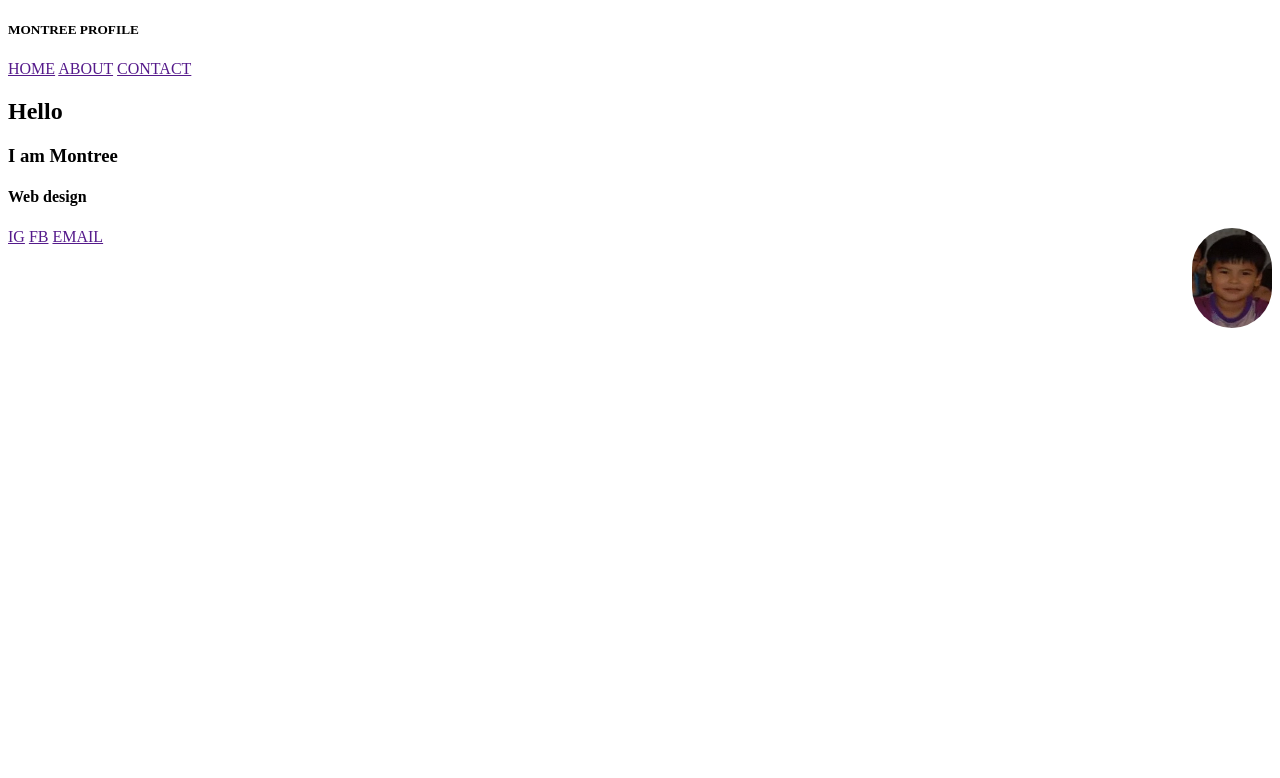
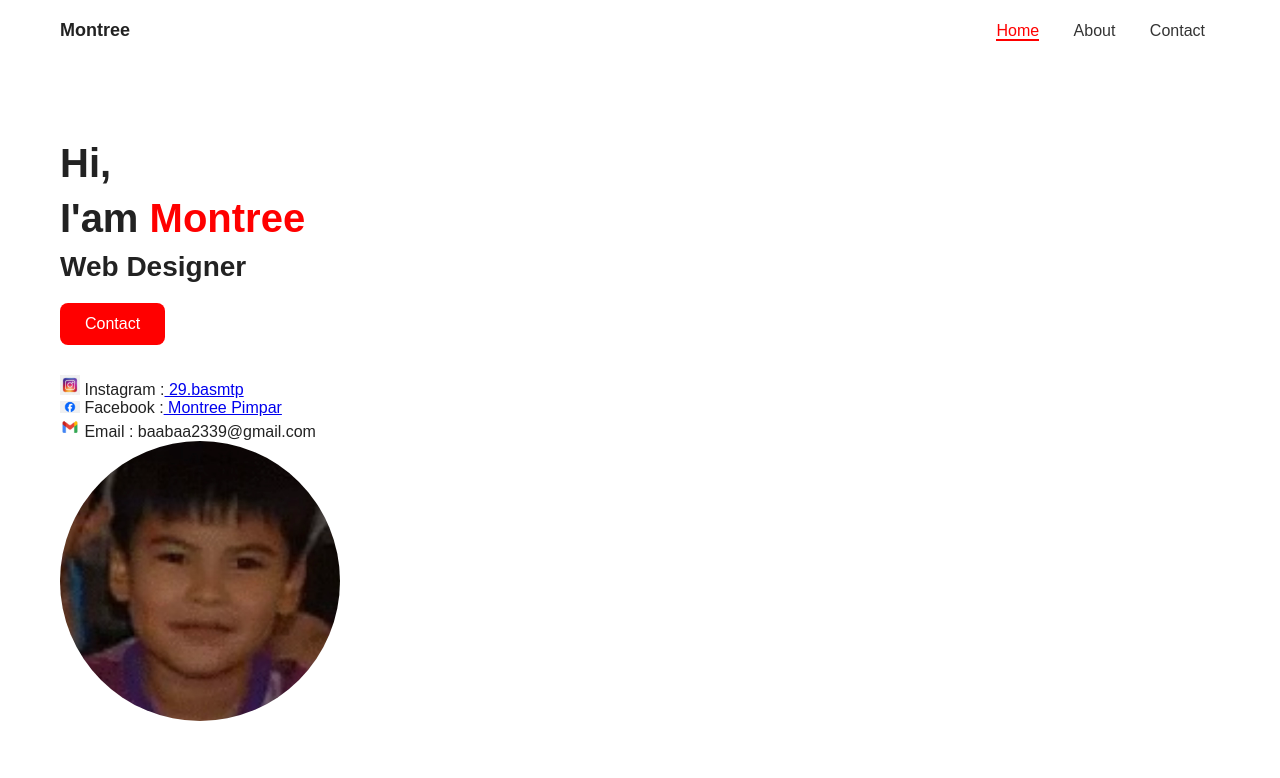
Before and after one commit to Montree56624/webapp68, a plain HTML site: page index.html in a window 1280 px wide. Drawn offline with Linux system fonts and the light colour scheme.

Commit message:
Add files via upload

```diff
--- a/index.html
+++ b/index.html
@@ -1,33 +1,47 @@
 <!DOCTYPE html>
 <html lang="en">
 <head>
-    <meta charset="UTF-8">
-    <meta name="viewport" content="width=device-width, initial-scale=1.0">
-    <title>Document</title>
-    <link rel="stylesheet" href="mystyle.css">
+<meta charset="UTF-8">
+<meta name="viewport" content="width=device-width, initial-scale=1.0">
+<title>Montree Portfolio</title>
+<link rel="stylesheet" href="mystyle.css">
+<link rel="stylesheet" href="https://cdnjs.cloudflare.com/ajax/libs/font-awesome/6.5.0/css/all.min.css">
 </head>
 <body>
-<HEADER>
-    <h5>MONTREE PROFILE</h5>
-</HEADER>
+<header>
+<div class="logo">Montree</div>
 <nav>
-    <a href="">HOME</a>
-    <a href="">ABOUT</a>
-    <a href="">CONTACT</a>
+<a href="" class="active">Home</a>
+<a href="">About</a>
+<a href="">Contact</a>
 </nav>
-    <section>
-    <h2>Hello</h2>
-    <h3> I am Montree</h3>
-    <h4>Web design </h4>
-    <a href="hw.html"><import</a>
-    <aside>
-    <img src="Image.jpg"alt="">
-    </aside>
+</header>
+
+<section class="hero">
+<div class="text-content">
+<h2>Hi,</h2>
+<h2>I'am <span>Montree</span></h2>
+<h3>Web Designer</h3>
+<a href = "hw.html"><button class="btn">Contact</button></a>
+
+<ul style="list-style: none; padding-left: 0;">
+            <li><img src="ดาวน์โหลด.jpg" width="20">
+                Instagram  :<a href="https://www.instagram.com/29.basmtp?igsh=ZmJlcTRqMzU0a2w1&utm_source=qr"> 29.basmtp</a>
+            </li>
+
+            <li><img src="4a4c224a0c6667178bebdfa3b6bdb92b.jpg" width="20">
+                Facebook :<a href="https://www.facebook.com/share/195Rpmqxfg/?mibextid=wwXIfr"> Montree Pimpar </a>
+            </li>
+
+            <li><img src="ดาวน์โหลด (1).jpg" width="20">
+                Email : baabaa2339@gmail.com
+            </li>
+        </ul>
+<aside>
+<div class="img-content img">
+<img src="Image.jpg" alt="Profile">
+</div>
+</aside>
 </section>
-<footer>
-    <a href="">IG</a>
-    <a href="">FB</a>
-    <a href="">EMAIL</a>
-</footer>
 </body>
 </html>
--- a/mystyle.css
+++ b/mystyle.css
@@ -1,11 +1,97 @@
-img{
-    width: 80px;
-    height: 100px;
-    border: 2px;
-    border-color: brown;
-    border-radius: 100px;
+
+* {
+  margin: 0;
+  padding: 0;
+  box-sizing: border-box;
+  font-family: Arial, sans-serif;
 }
-aside {
+
+body {
+  background: #fff;
+  color: #222;
+}
+
+
+header {
+  display: flex;
+  justify-content: space-between;
+  align-items: center;
+  padding: 20px 60px;
+}
+
+.logo {
+  font-weight: bold;
+  font-size: 18px;
+}
+
+nav a {
+  margin: 0 15px;
+  text-decoration: none;
+  color: #333;
+  font-weight: 500;
+}
+
+nav a.active {
+  border-bottom: 2px solid red;
+  color: red;
+}
+
+
+.hero {
+  display: flex;
+  justify-content: space-between;
+  align-items: center;
+  padding: 80px 60px;
+}
+
+.text-content h2 {
+  font-size: 40px;
+  margin-bottom: 10px;
+}
+
+.text-content h2 span {
+  color: red;
+}
+
+.text-content h3 {
+  font-size: 28px;
+  margin-bottom: 20px;
+}
+
+.btn {
+  background: red;
+  color: white;
+  padding: 12px 25px;
+  border: none;
+  border-radius: 8px;
+  cursor: pointer;
+  margin-bottom: 30px;
+  font-size: 16px;
+}
+
+.btn:hover {
+  opacity: 0.85;
+}
+
+.social-icons a {
+  margin-right: 15px;
+  font-size: 20px;
+  color: #333;
+  transition: 0.3s;
+}
+
+.social-icons a:hover {
+  color:red;
+}
+
+
+.img-content img {
+  width: 280px;
+  height: 280px;
+  border-radius: 50%;
+  object-fit: cover;
+}
+  aside{
     margin-bottom: 50px;
     float: right;
-}
+  }
```
Also changed, not shown: hw.html (+1 -1 lines), 4a4c224a0c6667178bebdfa3b6bdb92b.jpg (added), ดาวน์โหลด (1).jpg (added), ดาวน์โหลด.jpg (added).
